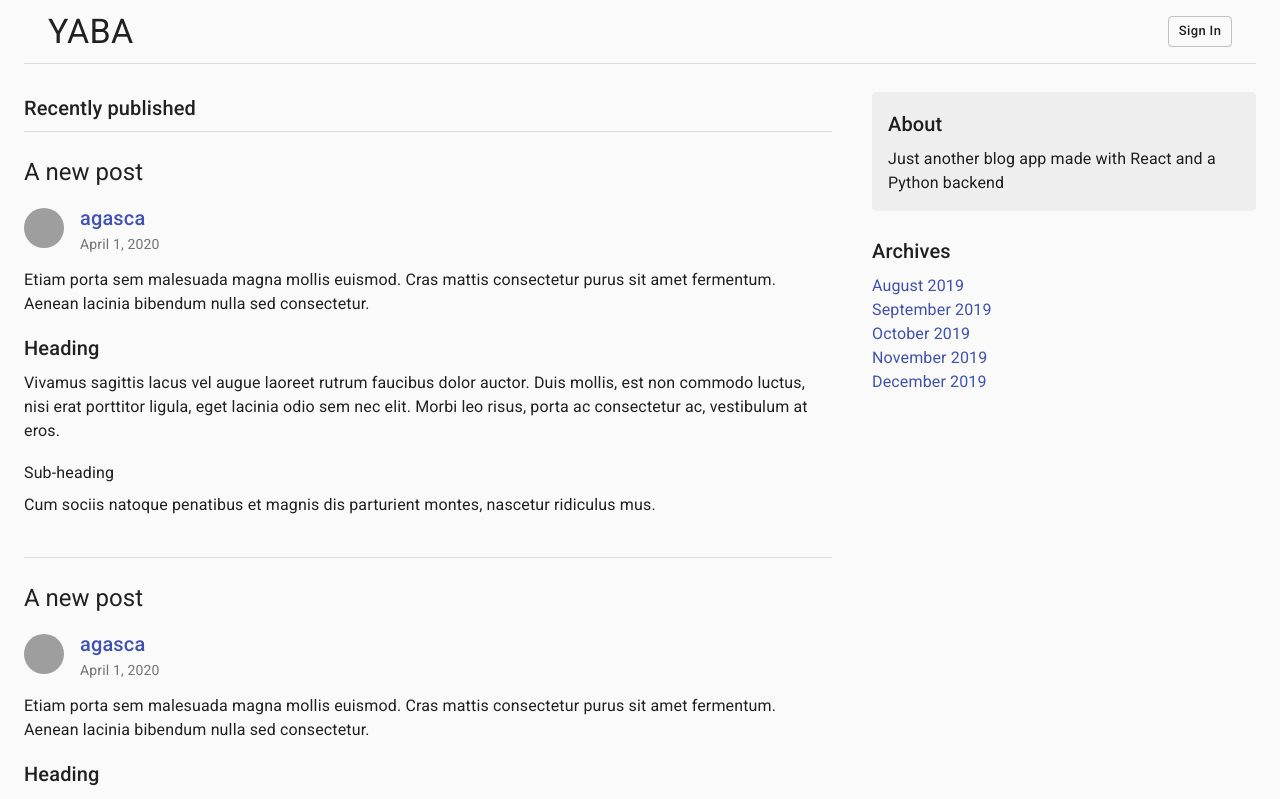
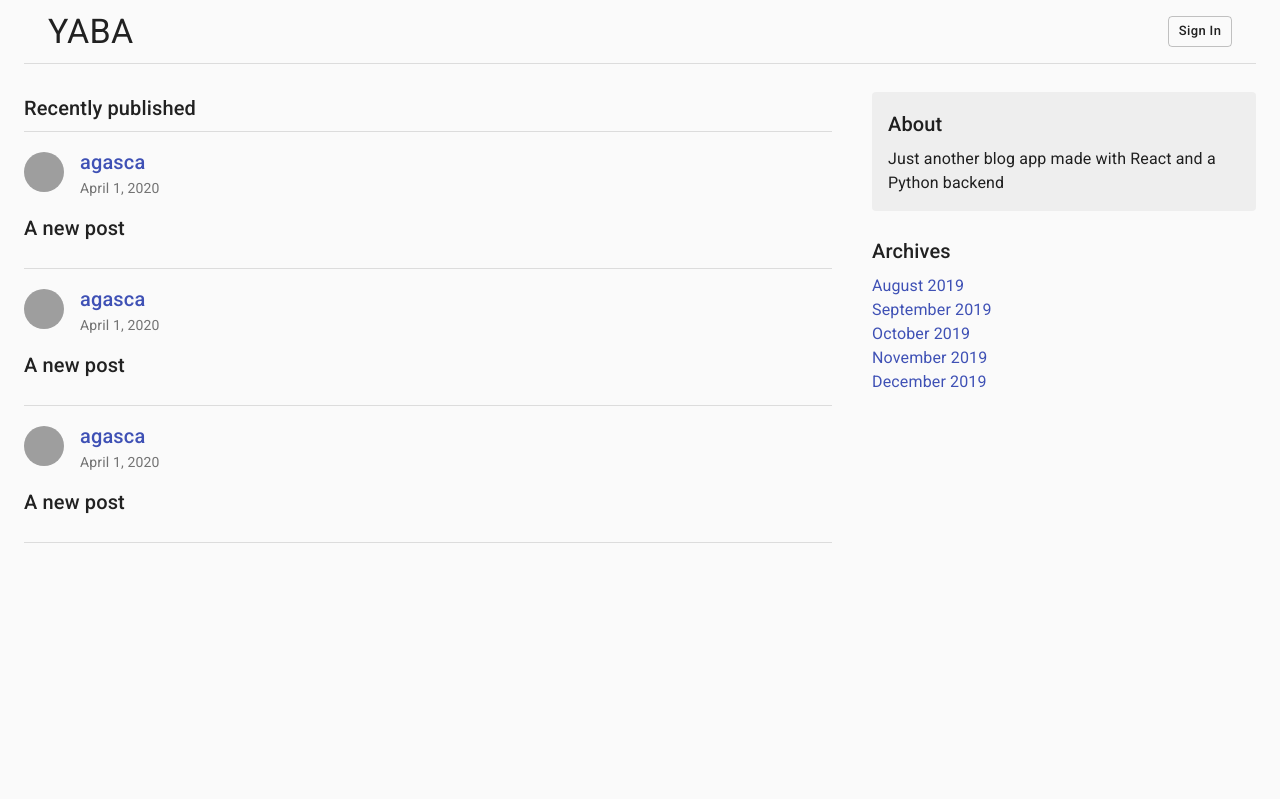
Before and after one commit to agasca94/react-blog, a React (Create React App) app: page /blog in a window 1280 px wide. Shown: the top 799 px of the page. Built offline with nearby package versions, Linux system fonts and the light colour scheme; grey boxes are pictures that could not be loaded.

Commit message:
Add link in PostPreview component

```diff
--- a/src/components/PostPreview.js
+++ b/src/components/PostPreview.js
@@ -1,12 +1,17 @@
 import React from 'react';
 import { Typography, Divider, makeStyles } from '@material-ui/core';
+import { Link } from 'react-router-dom';
 import UserInfoItem from './UserInfoItem';
 import PostMarkdown from './PostMarkdown';
 
 const useStyles = makeStyles(theme => ({
     post: {
-        padding: theme.spacing(3, 0)
+        paddingBottom: theme.spacing(3)
     },
+    markdownLink: {
+        textDecoration: 'none',
+        color: 'inherit'
+    }
 }))
 
 function Post(props) {
@@ -16,11 +21,14 @@ function Post(props) {
     return (
         <React.Fragment>
             <div className={classes.post}>
-                <Typography variant='h5'>
-                    {post.title}
-                </Typography>
                 <UserInfoItem post={post} />
-                <PostMarkdown contents={post.contents}/>
+
+                <Link className={classes.markdownLink} to={`/post/${post.id}`}>
+                    <Typography variant='h6'>
+                        {post.title}
+                    </Typography>
+                    <PostMarkdown contents={post.description}/>
+                </Link>
             </div>
             <Divider />
         </React.Fragment>
```
